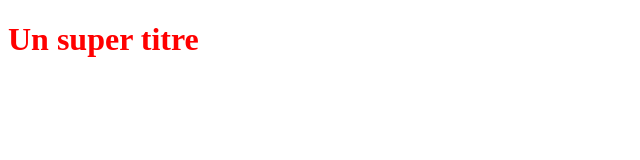
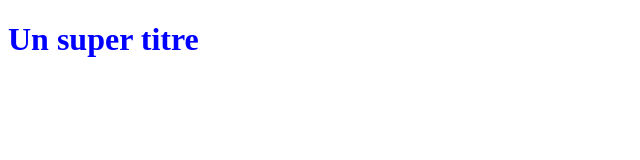
Before and after one commit to erwan719/mm, a plain HTML site: page index.html in a window 1280 px wide. Shown: the whole page, without its empty margins (0-640 px from the left). Drawn offline with Linux system fonts and the light colour scheme.

Commit message:
Titre en bleu

```diff
--- a/styles.css
+++ b/styles.css
@@ -1,3 +1,4 @@
 h1 {
-   color: red;
+   color: blue
+;
 }
```
